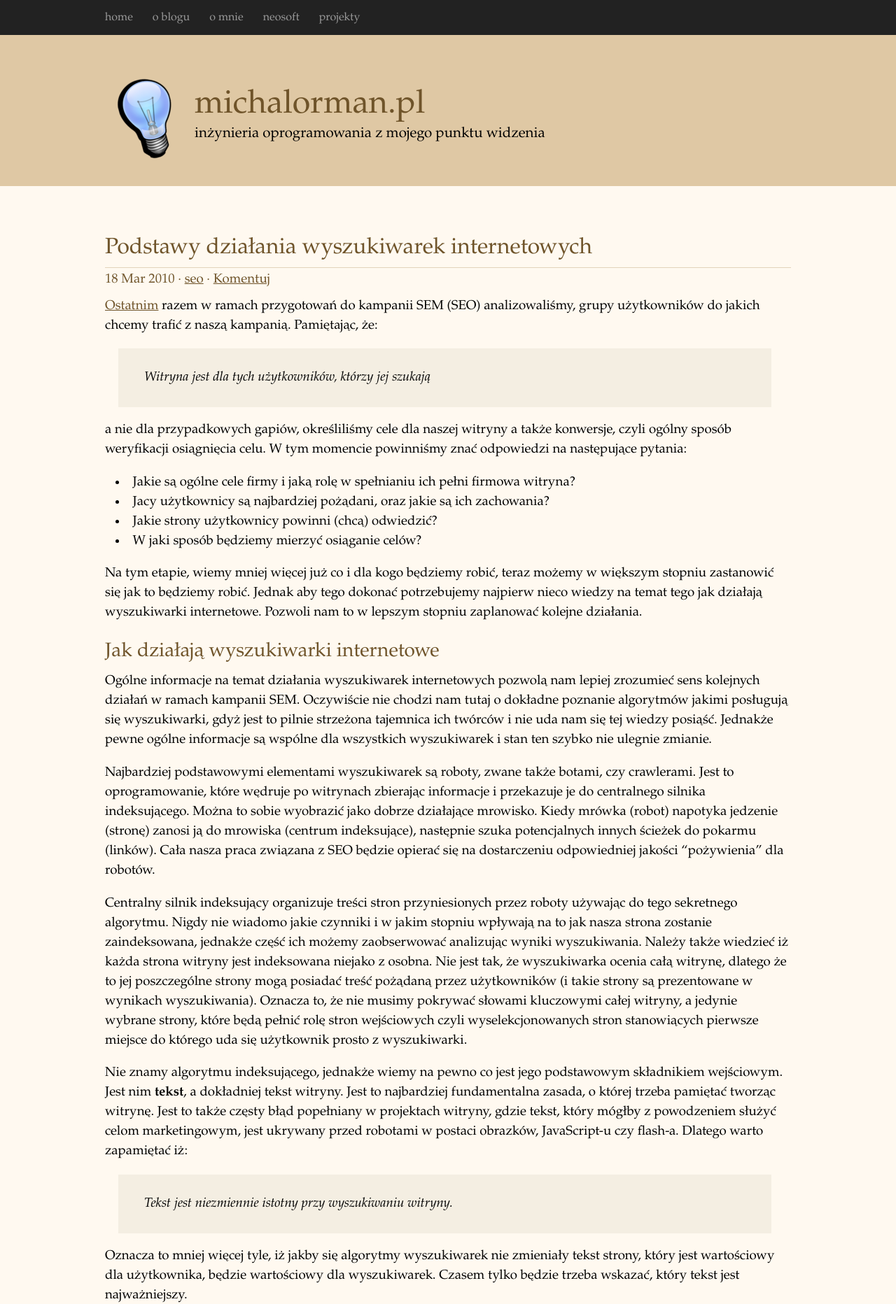
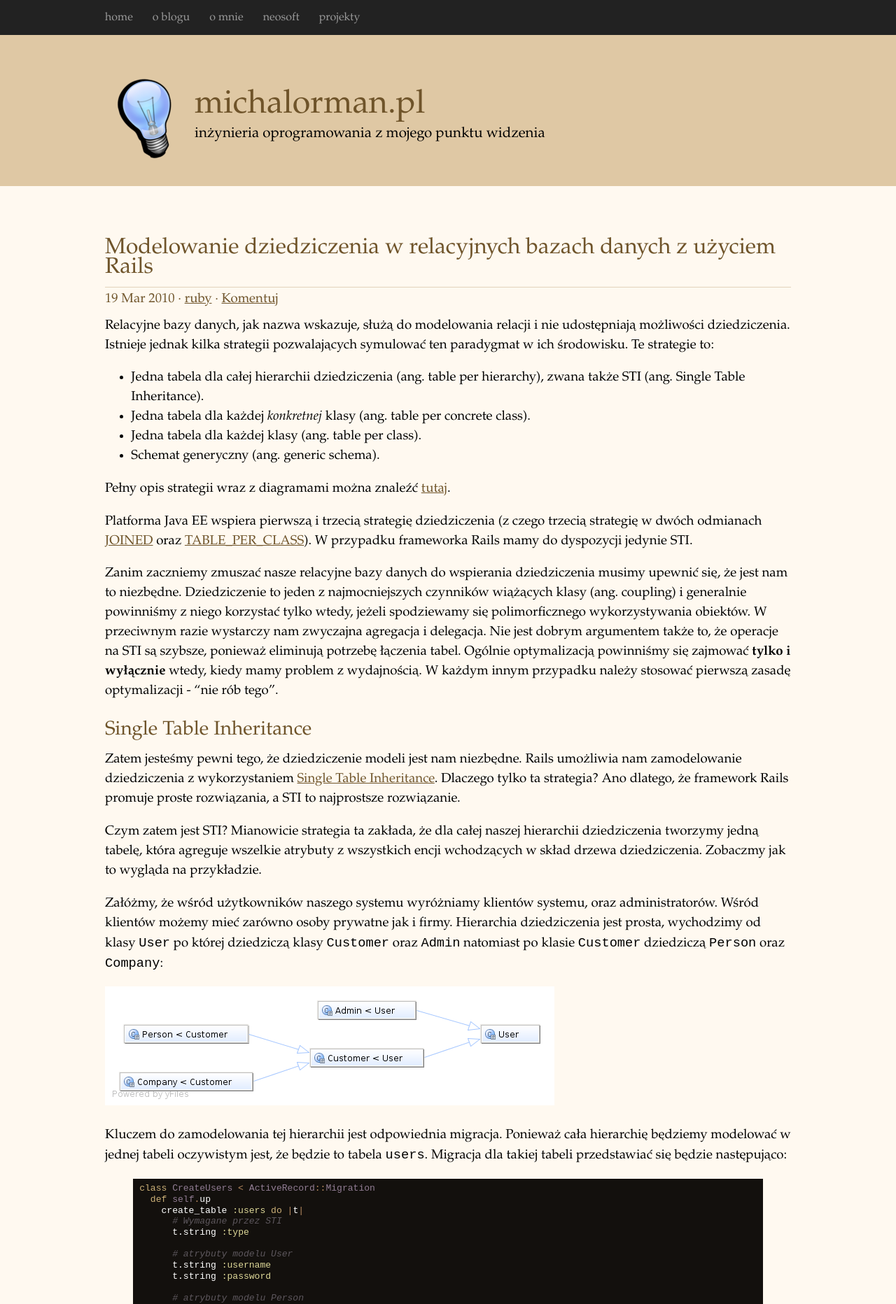
Before and after one commit to michalorman/michalorman-blog-old, a Jekyll site: the page built from index.html, in a window 1280 px wide. Shown: the top 1864 px of the page at 70% size. Built offline with Jekyll 4.4.1, drawn with Linux system fonts in a browser that asks for light colours; Markdown is read by kramdown in place of the engine named in the settings; comment, search, counter and statistics services are not loaded; some of the changed text lies outside the part shown.

Commit message:
Added post. Updated layout.

```diff
--- /dev/null
+++ b/blog/ruby/_posts/2010-03-19-modelowanie-dziedziczenia--w-relacyjnych-bazach-danych-z-uzyciem-rails.markdown
@@ -0,0 +1,157 @@
+---
+layout: post
+title: Modelowanie dziedziczenia w relacyjnych bazach danych z użyciem Rails
+description: Relacyjne bazy danych nie udostępniają możliwości modelowania dziedziczenia. Istnieją jednak pewne strategie pozwalające symulować ten paradygmat w relacyjnych bazach danych.
+keywords: Rails STI Single Table Inheritance Table per Hierarchy concrete class polymorphic association
+navbar_pos: 1
+---
+Relacyjne bazy danych, jak nazwa wskazuje, służą do modelowania relacji i nie udostępniają możliwości dziedziczenia. Istnieje
+jednak kilka strategii pozwalających symulować ten paradygmat w ich środowisku. Te strategie to:
+
+* Jedna tabela dla całej hierarchii dziedziczenia (ang. table per hierarchy), zwana także STI (ang. Single Table Inheritance).
+* Jedna tabela dla każdej *konkretnej* klasy (ang. table per concrete class).
+* Jedna tabela dla każdej klasy (ang. table per class).
+* Schemat generyczny (ang. generic schema).
+
+Pełny opis strategii wraz z diagramami można znaleźć [tutaj](http://www.agiledata.org/essays/mappingObjects.html#MappingInheritance).
+
+Platforma Java EE wspiera pierwszą i trzecią strategię dziedziczenia (z czego trzecią strategię w dwóch odmianach
+[JOINED](http://openjpa.apache.org/builds/1.0.2/apache-openjpa-1.0.2/docs/manual/jpa_overview_mapping_inher.html#jpa_overview_mapping_inher_joined)
+oraz [TABLE_PER_CLASS](http://openjpa.apache.org/builds/1.0.2/apache-openjpa-1.0.2/docs/manual/jpa_overview_mapping_inher.html#jpa_overview_mapping_inher_tpc)).
+W przypadku frameworka Rails mamy do dyspozycji jedynie STI.
+
+Zanim zaczniemy zmuszać nasze relacyjne bazy danych do wspierania dziedziczenia musimy upewnić się, że jest nam to
+niezbędne. Dziedziczenie to jeden z najmocniejszych czynników wiążących klasy (ang. coupling) i generalnie powinniśmy
+z niego korzystać tylko wtedy, jeżeli spodziewamy się polimorficznego wykorzystywania obiektów. W przeciwnym razie wystarczy
+nam zwyczajna agregacja i delegacja. Nie jest dobrym argumentem także to, że operacje na STI są szybsze, ponieważ
+eliminują potrzebę łączenia tabel. Ogólnie optymalizacją powinniśmy się zajmować **tylko i wyłącznie** wtedy, kiedy
+mamy problem z wydajnością. W każdym innym przypadku należy stosować pierwszą zasadę optymalizacji - "nie rób tego".
+
+## Single Table Inheritance
+
+Zatem jesteśmy pewni tego, że dziedziczenie modeli jest nam niezbędne. Rails umożliwia nam zamodelowanie dziedziczenia
+z wykorzystaniem [Single Table Inheritance](http://en.wikipedia.org/wiki/Object-relational_mapping). Dlaczego tylko
+ta strategia? Ano dlatego, że framework Rails promuje proste rozwiązania, a STI to najprostsze rozwiązanie.
+
+Czym zatem jest STI? Mianowicie strategia ta zakłada, że dla całej naszej hierarchii dziedziczenia tworzymy jedną tabelę,
+która agreguje wszelkie atrybuty z wszystkich encji wchodzących w skład drzewa dziedziczenia. Zobaczmy jak to wygląda na
+przykładzie.
+
+Załóżmy, że wśród użytkowników naszego systemu wyróżniamy klientów systemu, oraz administratorów. Wśród klientów możemy
+mieć zarówno osoby prywatne jak i firmy. Hierarchia dziedziczenia jest prosta, wychodzimy od klasy ``User`` po której
+dziedziczą klasy ``Customer`` oraz ``Admin`` natomiast po klasie ``Customer`` dziedziczą ``Person`` oraz ``Company``:
+
+<a href="/images/sti_hierarchy.png" title="Hierarcha dziedziczenia" rel="colorbox"><img src="/images/sti_hierarchy.png" alt="Hierarchia dziedziczenia" /></a>
+
+Kluczem do zamodelowania tej hierarchii jest odpowiednia migracja. Ponieważ cała hierarchię będziemy modelować w jednej
+tabeli oczywistym jest, że będzie to tabela ``users``. Migracja dla takiej tabeli przedstawiać się będzie następująco:
+
+{% highlight ruby %}
+class CreateUsers < ActiveRecord::Migration
+  def self.up
+    create_table :users do |t|
+      # Wymagane przez STI
+      t.string :type
+
+      # atrybuty modelu User
+      t.string :username
+      t.string :password
+
+      # atrybuty modelu Person
+      t.string :first_name
+      t.string :last_name
+
+      # atrybuty modelu Company
+      t.string :company_name
+      t.string :tax_id
+
+      # atrybuty modelu Admin
+      t.string :email
+
+      t.timestamps
+    end
+  end
+
+  def self.down
+    drop_table :users
+  end
+end
+{% endhighlight %}
+
+W powyższej migracji wymagana jest kolumna ``type``, którą Rails wykorzystuje do określania jakiemu typowi (klasie) odpowiada dany rekord.
+Pozostałe kolumny reprezentują atrybuty poszczególnych modeli. Teraz kilka testów. Utwórzmy rekord dla modelu ``Person``:
+
+{% highlight irb %}
+>> Person.create(:first_name => 'Jan', :last_name => 'Kowalski')
+=> #<Person id: 1, type: "Person", username: nil, password: nil, first_name: "Jan", last_name: "Kowalski", company_name: nil, tax_id: nil, email: nil, created_at: "2010-03-18 19:19:25", updated_at: "2010-03-18 19:19:25">
+{% endhighlight %}
+
+Sprawdźmy co siedzi w naszej bazie:
+
+{% highlight irb %}
+>> User.all
+=> [#<Person id: 1, type: "Person", username: nil, password: nil, first_name: "Jan", last_name: "Kowalski", company_name: nil, tax_id: nil, email: nil, created_at: "2010-03-18 19:19:25", updated_at: "2010-03-18 19:19:25">]
+>> Person.all
+=> [#<Person id: 1, type: "Person", username: nil, password: nil, first_name: "Jan", last_name: "Kowalski", company_name: nil, tax_id: nil, email: nil, created_at: "2010-03-18 19:19:25", updated_at: "2010-03-18 19:19:25">]
+{% endhighlight %}
+
+Dalej stwórzmy rekord dla modelu ``Company``:
+
+{% highlight irb %}
+>> Company.create(:company_name => 'Soft Ltd.', :tax_id => '123456789')
+=> #<Company id: 2, type: "Company", username: nil, password: nil, first_name: nil, last_name: nil, company_name: "Soft Ltd.", tax_id: "123456789", email: nil, created_at: "2010-03-18 19:20:29", updated_at: "2010-03-18 19:20:29">
+{% endhighlight %}
+
+I ponownie sprawdźmy stan bazy:
+
+{% highlight irb %}
+>> User.all
+=> [#<Person id: 1, type: "Person", username: nil, password: nil, first_name: "Jan", last_name: "Kowalski", company_name: nil, tax_id: nil, email: nil, created_at: "2010-03-18 19:19:25", updated_at: "2010-03-18 19:19:25">, #<Company id: 2, type: "Company", username: nil, password: nil, first_name: nil, last_name: nil, company_name: "Soft Ltd.", tax_id: "123456789", email: nil, created_at: "2010-03-18 19:20:29", updated_at: "2010-03-18 19:20:29">]
+>> Person.all
+=> [#<Person id: 1, type: "Person", username: nil, password: nil, first_name: "Jan", last_name: "Kowalski", company_name: nil, tax_id: nil, email: nil, created_at: "2010-03-18 19:19:25", updated_at: "2010-03-18 19:19:25">]
+>> Company.all
+=> [#<Company id: 2, type: "Company", username: nil, password: nil, first_name: nil, last_name: nil, company_name: "Soft Ltd.", tax_id: "123456789", email: nil, created_at: "2010-03-18 19:20:29", updated_at: "2010-03-18 19:20:29">]
+>> Customer.all
+=> [#<Person id: 1, type: "Person", username: nil, password: nil, first_name: "Jan", last_name: "Kowalski", company_name: nil, tax_id: nil, email: nil, created_at: "2010-03-18 19:19:25", updated_at: "2010-03-18 19:19:25">, #<Company id: 2, type: "Company", username: nil, password: nil, first_name: nil, last_name: nil, company_name: "Soft Ltd.", tax_id: "123456789", email: nil, created_at: "2010-03-18 19:20:29", updated_at: "2010-03-18 19:20:29">]
+>> Admin.all
+=> []
+{% endhighlight %}
+
+Zasadniczo to jest wszystko co trzeba zrobić, aby zamodelować hierarchię dziedziczenia zgodnie ze strategią STI. Jednakże
+prostota ta ma swoją cenę. Jak widać po powyższych wynikach wszystkie rekordy posiadają wszystkie kolumny (co jest raczej
+oczywiste ;)), jednakże kolumny przekładają się na atrybuty modeli:
+
+{% highlight irb %}
+>> Person.create(:company_name => 'Macro Corp')
+=> #<Person id: 3, type: "Person", username: nil, password: nil, first_name: nil, last_name: nil, company_name: "Macro Corp", tax_id: nil, email: nil, created_at: "2010-03-18 20:28:59", updated_at: "2010-03-18 20:28:59">
+>> Person.all
+=> [#<Person id: 1, type: "Person", username: nil, password: nil, first_name: "Jan", last_name: "Kowalski", company_name: nil, tax_id: nil, email: nil, created_at: "2010-03-18 19:19:25", updated_at: "2010-03-18 19:19:25">, #<Person id: 3, type: "Person", username: nil, password: nil, first_name: nil, last_name: nil, company_name: "Macro Corp", tax_id: nil, email: nil, created_at: "2010-03-18 20:28:59", updated_at: "2010-03-18 20:28:59">]
+>> Person.find(1).company_name
+=> nil
+>> Person.find(3).company_name
+=> "Macro Corp"
+{% endhighlight %}
+
+Oczywiście możemy walczyć z tym, ale trzeba zadać sobie pytanie, czy jest to naprawdę taki problem? Generalnie możemy liczyć,
+że wszyscy programiści biorący udział w projekcie i w miarę ogarniający biznes aplikacji nie będą udostępniać w formularzu
+rejestrowania osoby pola z nazwą firmy. A nawet jeżeli już to łatwo to można znaleźć w testach (a w logach commitów znaleźć
+winowajcę ;)). Wbrew pozorom nie sprawia to takich problemów podobnie jak wiele rzeczy znanych z języków dynamicznych, a których
+obawiają się programiści innych języków. W przypadku STI i Rails chodzi o prostotę implementacji.
+
+Powyższa cecha ma jeszcze inne implikacje. Po pierwsze, żadna kolumna nie może mieć ograniczenia ``NOT NULL``. Może to być
+wymuszone na modelu, ale nie na bazie ponieważ inne modele dziedziczące muszą mieć możliwość ustawienia kolumny na ``NULL``,
+dla kolumn, które nie należą do modelu. Po drugie żadne dwa modele z jednej hierarchii nie
+mogą posiadać atrybutów o tej samej nazwie a innych typach, ponieważ oba te atrybuty są mapowane na jedną kolumnę.
+
+## Podsumowanie
+
+Framework Rails stawia na prostotę jeżeli chodzi o modelowanie dziedziczenia w relacyjnych bazach danych, stąd jedyną
+domyślnie dostępną strategią jest Single Table Inheritance (Single Table per Hierarchy). Generalnie potrzeba stosowania
+takiej ekwilibrystyki jest dość rzadka i powinna być dobrze przemyślana. Dziedziczenie powinno mieć miejsce tylko w przypadku
+w którym spodziewamy się wykorzystania polimorfizmu, w przeciwnym razie powinniśmy stosować agregacje, które luźniej
+wiążą klasy. Samo zamodelowanie STI jest dziecinnie proste i sprowadza się do utworzenia odpowiedniej migracji
+(plus oczywiście zamodelowania samego dziedziczenia modeli). Prostota ta ma jednak pewne swoje ograniczenia.
+
+Rails udostępnia jeszcze inny sposób pozwalający w polimorficzny sposób traktować kolumny, jednakże nie jest on dziedziczeniem. Tym sposobem jest
+tzw. **Polymorphic Associations** czyli w wolnym tłumaczeniu polimorficzne asocjacje. Mechanizm ten przedstawię
+w którymś z kolejnych wpisów.
--- a/stylesheets/default.css
+++ b/stylesheets/default.css
@@ -118,9 +118,8 @@ blockquote {
 }
 
 ul, ol {
-    margin-bottom: 1em;
-    list-style-position: inside;
-    padding-left: 0.8em;
+    margin: 0 0 1em 2em;
+    list-style-position: outside;
 }
 
 table {
@@ -248,6 +247,7 @@ th {
 .panel-wrapper {
     float: left;
     margin-right: 4em;
+    max-width: 30em;
 }
 
 .post-wrapper {
--- a/stylesheets/highlight.css
+++ b/stylesheets/highlight.css
@@ -31,6 +31,10 @@
     font-style: italic;
 }
 
+.go {
+    color: #5d575d;
+}
+
 .mi {
     color: #9d5c49;
 }
```
Also changed, not shown: images/sti_hierarchy.png (added).
